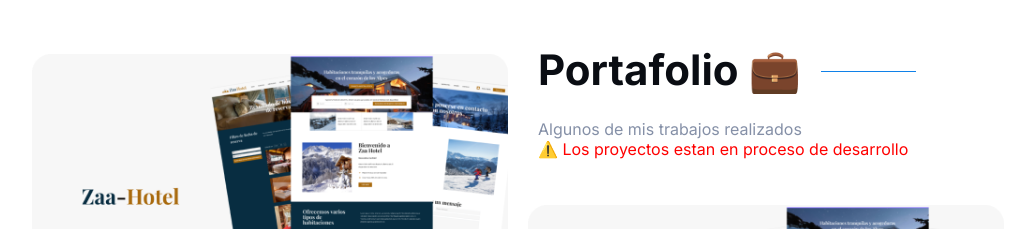
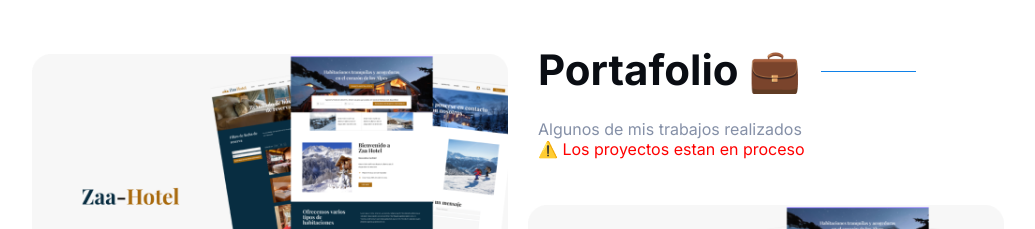
Before and after one commit to jjrojaxx/Web-Personal, a React (Create React App) app: page / in a window 1280 px wide. Shown: the part 3880-4109 px from the top of the page, without its empty margins (122-1157 px from the left). Built offline with nearby package versions, Linux system fonts and the light colour scheme.

Commit message:
Agregando cambios

```diff
--- a/src/components/8.Portafolio /Portafolio.jsx
+++ b/src/components/8.Portafolio /Portafolio.jsx
@@ -80,7 +80,7 @@ export default function Portafolio() {
                 </ColTwo>
                 <Content>Algunos de mis trabajos realizados
                   <br />
-                 <span>⚠️ Los proyectos estan en proceso de desarrollo</span>
+                 <span>⚠️ Los proyectos estan en proceso</span>
                 </Content>
               </Contenido>
             </ContentTitle>
```
